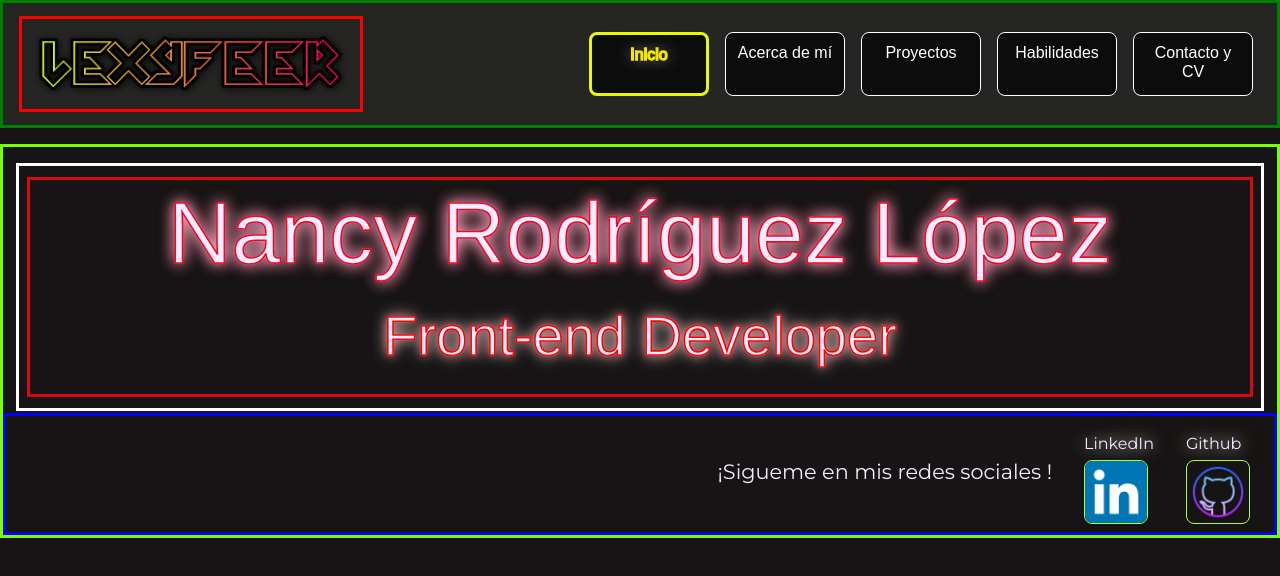
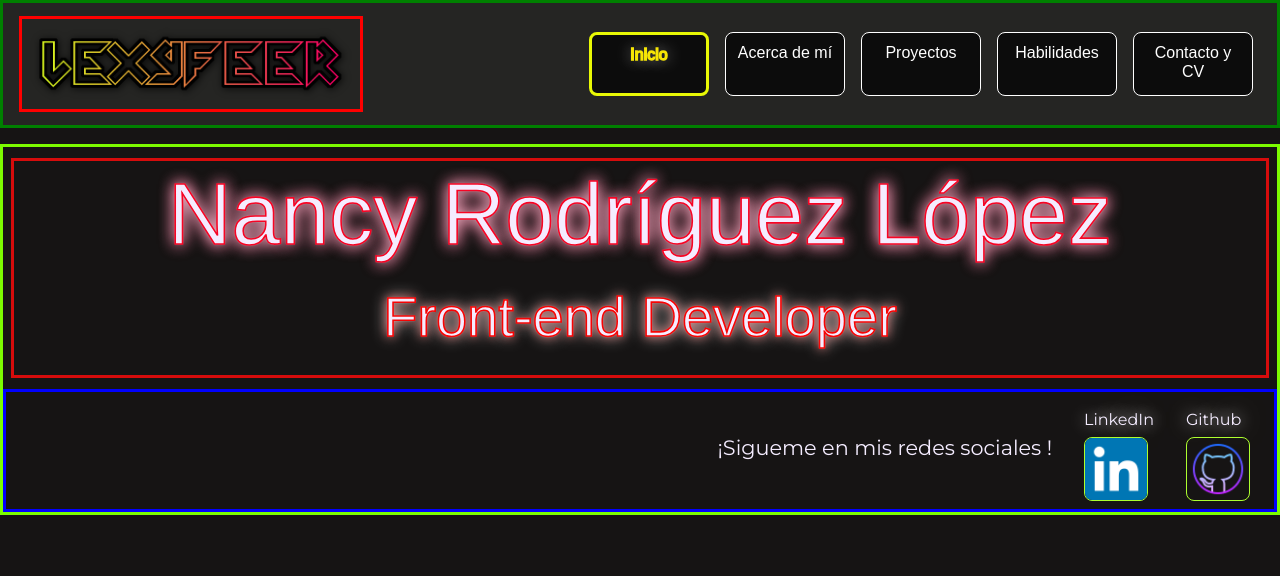
Before and after one commit to Lexyfeer/GDL002-portafolio, a React (Create React App) app: page / in a window 1280 px wide. Shown: the top 576 px of the page. Built offline with nearby package versions, Linux system fonts and the light colour scheme; a web font is replaced by a local one.

Commit message:
Quite un div en home y en su lugar puse fragment

```diff
--- a/src/components/Home.js
+++ b/src/components/Home.js
@@ -1,21 +1,21 @@
-import React from 'react';
+import React, {Component, Fragment} from 'react';
 
 
-class Home extends React.Component {
+class Home extends Component {
   // constructor () {
   //   super()
   // }
 
   render() {
     return (
-      <div className="mainContainer">
+      <Fragment>
         <div className="contentHome">
           <div className="post">
             <h2>Nancy Rodríguez López</h2>
             <p>Front-end Developer</p>
           </div>
         </div>
-      </div>
+      </Fragment>
     )
   }
 }
```
